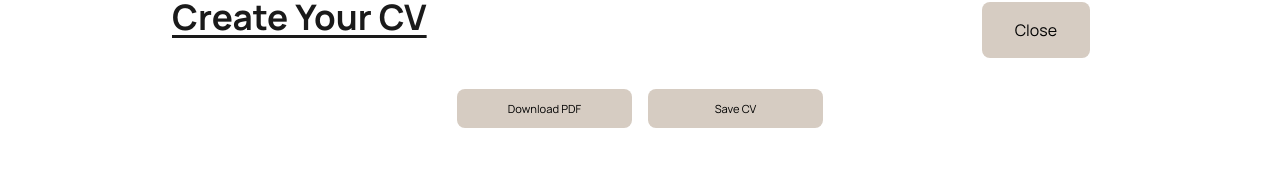
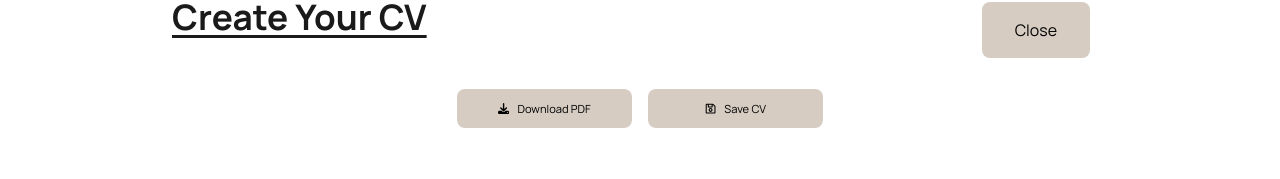
Before and after one commit to dylewskii/cv-builder, a React app in the folder cv-builder/: page / in a window 1280 px wide. Both pictures are taken after a click on the element 272 px from the left and 446 px from the top of the page. Shown: the part 175-354 px from the top of the page. Built offline with nearby package versions, Linux system fonts and the light colour scheme; the HTML template or start-up script is replaced by a standard one.

Commit message:
add icons to control buttons

```diff
--- a/cv-builder/src/components/CreateCV.jsx
+++ b/cv-builder/src/components/CreateCV.jsx
@@ -15,7 +15,8 @@ import References from "./Forms/References";
 // Previews
 import Preview from "./Previews/Preview";
 // Icons
-import { FaCheck } from "react-icons/fa";
+import { FaCheck, FaRegSave } from "react-icons/fa";
+import { FaDownload } from "react-icons/fa6";
 
 export default function CreateCV() {
   const { allDocuments, setAllDocuments } = useContext(DataContext);
@@ -239,13 +240,19 @@ export default function CreateCV() {
     <>
       <div className={createCSS.createContainer}>
         <section className={createCSS.controls}>
-          <button onClick={handleDownloadPdf}>Download PDF</button>
+          <button onClick={handleDownloadPdf}>
+            <FaDownload />
+            Download PDF
+          </button>
           {isSaved ? (
             <button onClick={handleCvSave}>
               Saved <FaCheck color="green" />
             </button>
           ) : (
-            <button onClick={handleCvSave}>Save CV</button>
+            <button onClick={handleCvSave}>
+              <FaRegSave />
+              Save CV
+            </button>
           )}
         </section>
         <Preview
```
